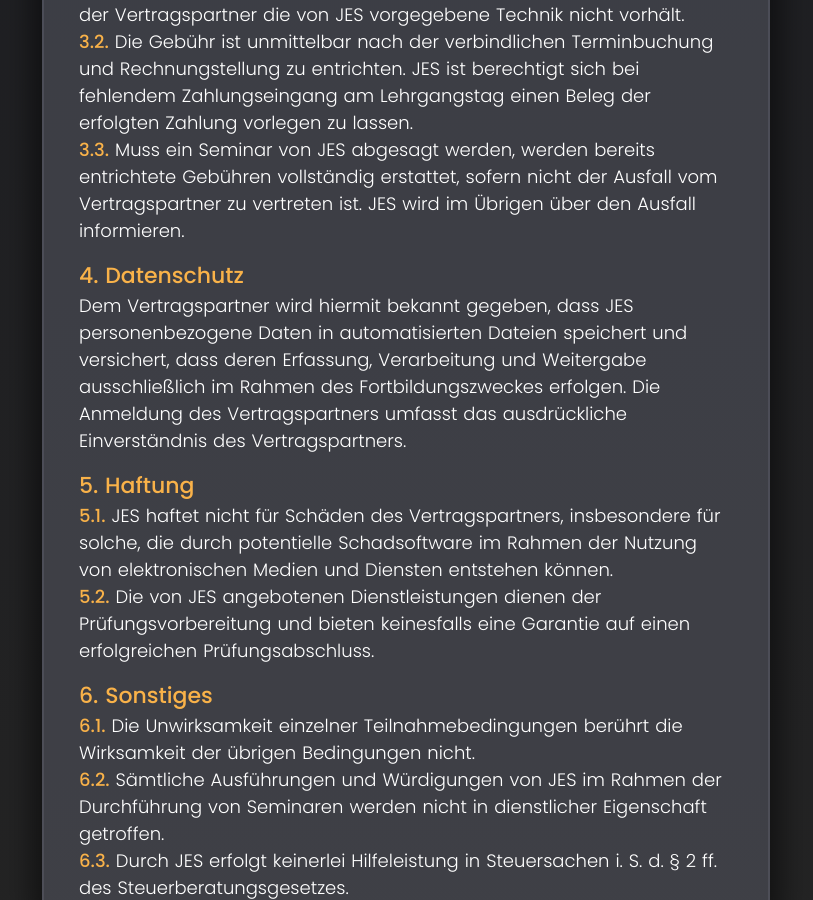
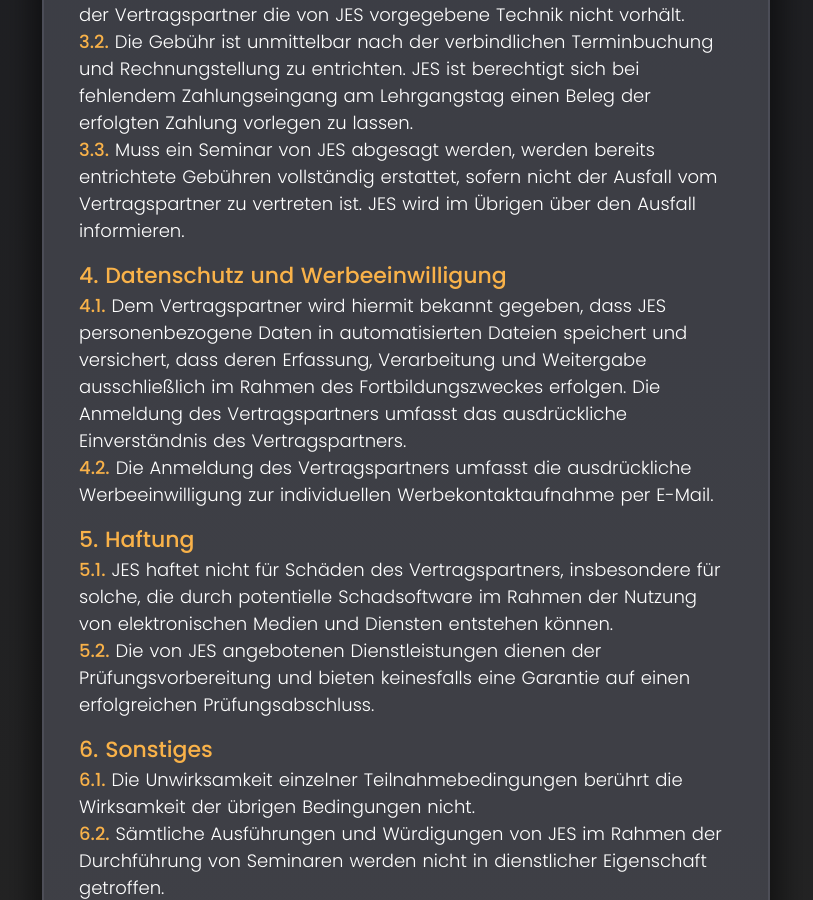
Before and after one commit to Hangman/jespage, a Jekyll site: the page built from agb.md, in a window 1280 px wide and 900 px high, scrolled down 1051 px. Shown: the whole window, without its empty margins (234-1047 px from the left). Built offline with Jekyll 4.4.1, drawn with Linux system fonts in a browser that asks for light colours.

Commit message:
Update agb
Signed-off-by: Matthias <webmaster@pottgames.de>

```diff
--- a/agb.md
+++ b/agb.md
@@ -21,9 +21,10 @@
 **3.2.** Die Gebühr ist unmittelbar nach der verbindlichen Terminbuchung und Rechnungstellung zu entrichten. JES ist berechtigt sich bei fehlendem Zahlungseingang am Lehrgangstag einen Beleg der erfolgten Zahlung vorlegen zu lassen.<br>
 **3.3.** Muss ein Seminar von JES abgesagt werden, werden bereits entrichtete Gebühren vollständig erstattet, sofern nicht der Ausfall vom Vertragspartner zu vertreten ist. JES wird im Übrigen über den Ausfall informieren.
 
-### 4. Datenschutz
+### 4. Datenschutz und Werbeeinwilligung
 
-Dem Vertragspartner wird hiermit bekannt gegeben, dass JES personenbezogene Daten in automatisierten Dateien speichert und versichert, dass deren Erfassung, Verarbeitung und Weitergabe ausschließlich im Rahmen des Fortbildungszweckes erfolgen. Die Anmeldung des Vertragspartners umfasst das ausdrückliche Einverständnis des Vertragspartners.
+**4.1.** Dem Vertragspartner wird hiermit bekannt gegeben, dass JES personenbezogene Daten in automatisierten Dateien speichert und versichert, dass deren Erfassung, Verarbeitung und Weitergabe ausschließlich im Rahmen des Fortbildungszweckes erfolgen. Die Anmeldung des Vertragspartners umfasst das ausdrückliche Einverständnis des Vertragspartners.<br>
+**4.2.** Die Anmeldung des Vertragspartners umfasst die ausdrückliche Werbeeinwilligung zur individuellen Werbekontaktaufnahme per E-Mail.
 
 ### 5. Haftung
 
```
